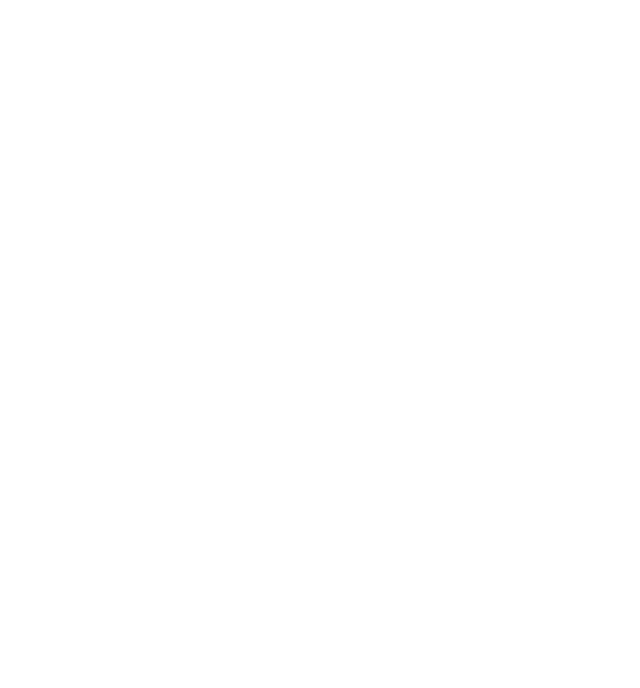
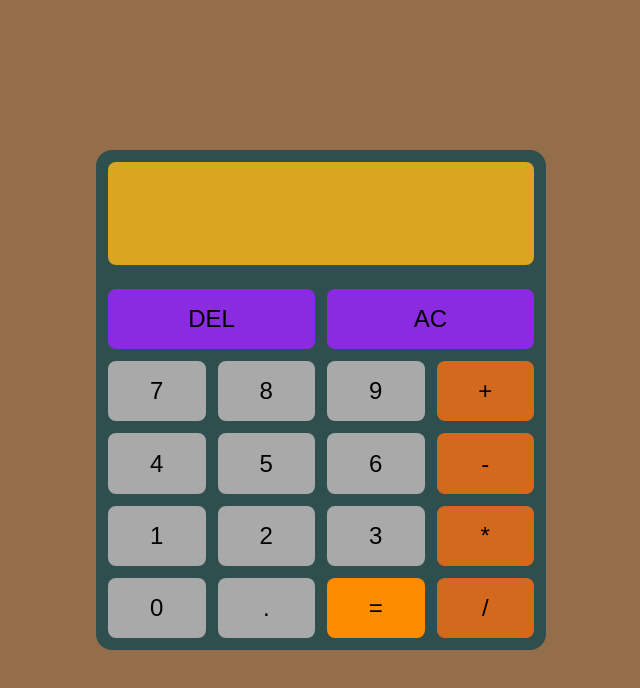
Before and after one commit to Gustosa/Calculator, a plain HTML site: page index.html in a window 1280 px wide. Shown: the whole page, without its empty margins (319-959 px from the left). Drawn offline with Linux system fonts and the light colour scheme.

Commit message:
Create the visual calculator

```diff
--- a/index.html
+++ b/index.html
@@ -1,13 +1,54 @@
 <!DOCTYPE html>
 <html lang="en">
+
 <head>
     <meta charset="UTF-8">
     <meta name="viewport" content="width=device-width, initial-scale=1.0">
     <title>Calculator</title>
-    <link rel="stylesheet" href="styles.css"></style>
+    <link rel="stylesheet" href="styles.css">
     <script src="script.js" defer></script>
 </head>
+
 <body>
+    <div id="calculator">
+        <div id="display">
+            <div id="display-screen"></div>
+        </div>
+        <div id="digits">
+            <div id="top">
+                <button class="digit">DEL</button>
+                <button class="digit">AC</button>
+            </div>
 
+            <div id="bottom">
+                <div id="numbers">
+                    <div class="column">
+                        <button class="digit">7</button>
+                        <button class="digit">4</button>
+                        <button class="digit">1</button>
+                        <button class="digit">0</button>
+                    </div>
+                    <div class="column">
+                        <button class="digit">8</button>
+                        <button class="digit">5</button>
+                        <button class="digit">2</button>
+                        <button class="digit">.</button>
+                    </div>
+                    <div class="column">
+                        <button class="digit">9</button>
+                        <button class="digit">6</button>
+                        <button class="digit">3</button>
+                        <button class="digit operate">=</button>
+                    </div>
+                    <div class="column">
+                        <button class="digit operator">+</button>
+                        <button class="digit operator">-</button>
+                        <button class="digit operator">*</button>
+                        <button class="digit operator">/</button>
+                    </div>
+                </div>
+            </div>
+        </div>
 </body>
+
 </html>
--- a/styles.css
+++ b/styles.css
@@ -0,0 +1,92 @@
+* {
+    margin: 0;
+    box-sizing: border-box;
+}
+
+body {
+    display: flex;
+    align-items: center;
+    justify-content: center;
+    min-width: 100vw;
+    min-height: 100vh;
+    background-color: #946e4a;
+}
+
+#calculator {
+    display: flex;
+    flex-direction: column;
+    width: 450px;
+    height: 500px;
+    border-radius: 16px;
+    background-color: darkslategray;
+}
+
+#display {
+    display: flex;
+    flex: 2;
+    margin: 12px;
+}
+
+#display-screen {
+    flex: 1;
+    border-radius: 8px;
+    background-color: goldenrod;
+}
+
+#digits {
+    display: flex;
+    flex-direction: column;
+    flex: 7;
+    margin: 6px;
+}
+
+#top {
+    display: flex;
+    flex: 1
+}
+
+#bottom {
+    display: flex;
+    flex: 4
+}
+
+#numbers {
+    display: flex;
+    flex: 1
+}
+
+.column {
+    display: flex;
+    flex-direction: column;
+    flex: 1
+}
+
+.digit {
+    flex: 1;
+    padding: 0;
+    border: 0;
+    border-radius: 8px;
+    margin: 6px;
+    background-color: darkgray;
+    font-size: 24px;
+}
+
+.digit:hover {
+    opacity: 0.9;
+}
+
+.digit:active {
+    opacity: 0.8;
+}
+
+#top .digit {
+    background-color: blueviolet;
+}
+
+#bottom .column .operator {
+    background-color: chocolate;
+}
+
+.operate {
+    background-color: darkorange;
+}
```
Also changed, not shown: script.js (line endings or trailing spaces).
